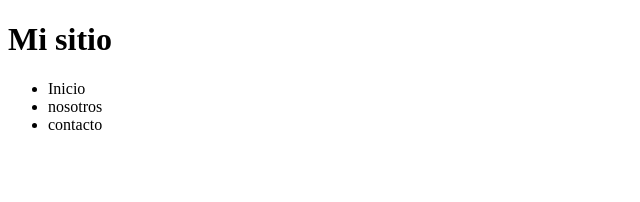
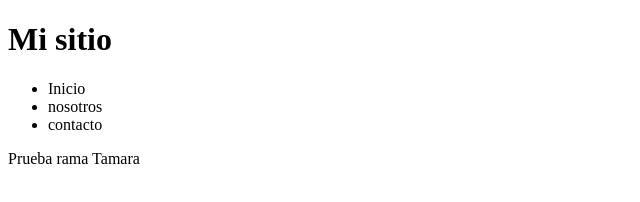
Before and after one commit to tamaOyanedel/ProyectoColab, a plain HTML site: page index.html in a window 1280 px wide. Shown: the whole page, without its empty margins (0-640 px from the left). Drawn offline with Linux system fonts and the light colour scheme.

Commit message:
Prueba rama tamara (#2)

```diff
--- a/index.html
+++ b/index.html
@@ -16,5 +16,8 @@
             </ul>
         </nav>
     </header>
+    <footer>
+        <p>Prueba rama Tamara</p>
+    </footer>
 </body>
 </html>
```
